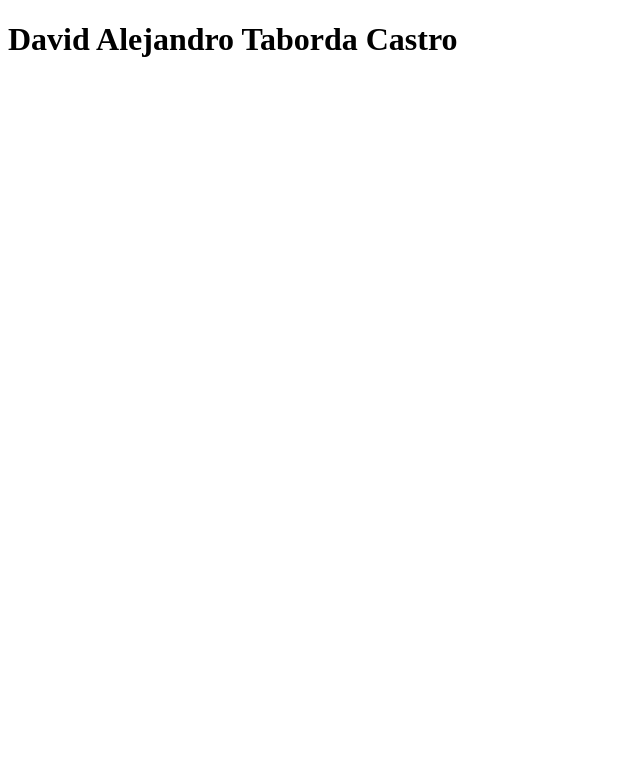
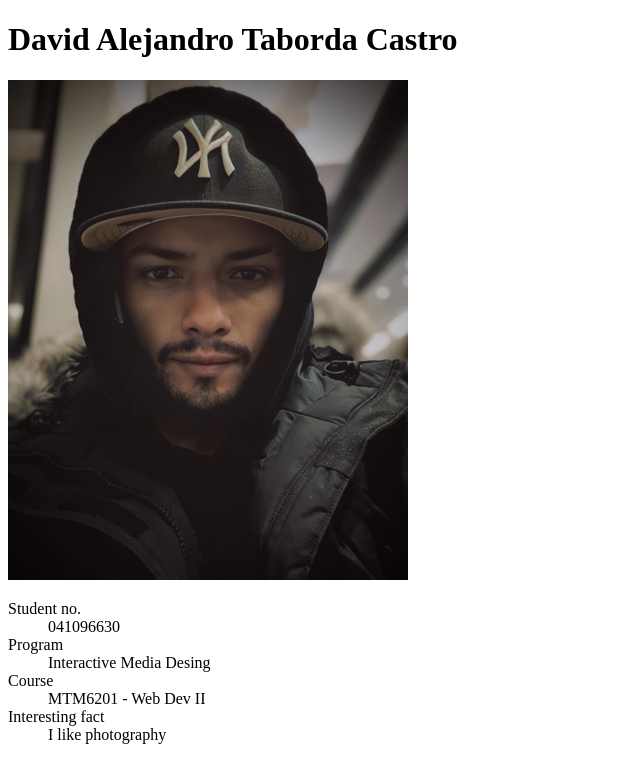
Before and after one commit to tabo0012/mtm6201-week1, a plain HTML site: page index.html in a window 1280 px wide. Shown: the whole page, without its empty margins (0-640 px from the left). Drawn offline with Linux system fonts and the light colour scheme.

Commit message:
add my information

```diff
--- a/index.html
+++ b/index.html
@@ -10,6 +10,22 @@
 
 <body>
     <h1>David Alejandro Taborda Castro</h1>
+
+    <img src="images/alejandrocastro.jpg" width="400" alt="alejandrocastro">
+
+    <dl>
+        <dt>Student no.</dt>
+        <dd>041096630</dd>
+        <dt>Program</dt>
+        <dd>Interactive Media Desing</dd>
+        <dt>Course</dt>
+        <dd>MTM6201 - Web Dev II</dd>
+        <dt>Interesting fact</dt>
+        <dd>I like photography</dd>
+
+    </dl>
+
+
 </body>
 
 </html>
```
Also changed, not shown: images/alejandrocastro.jpg (added).
